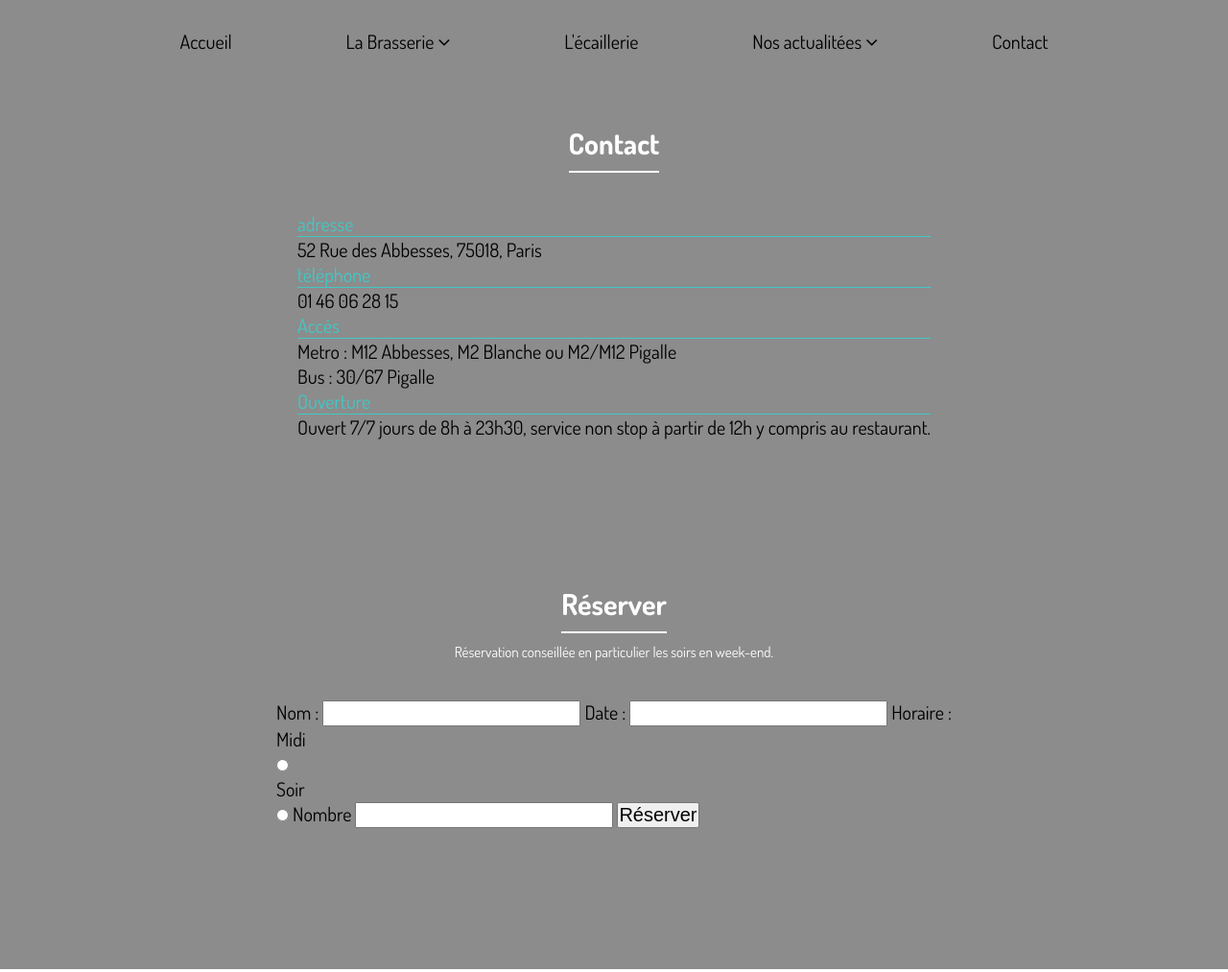
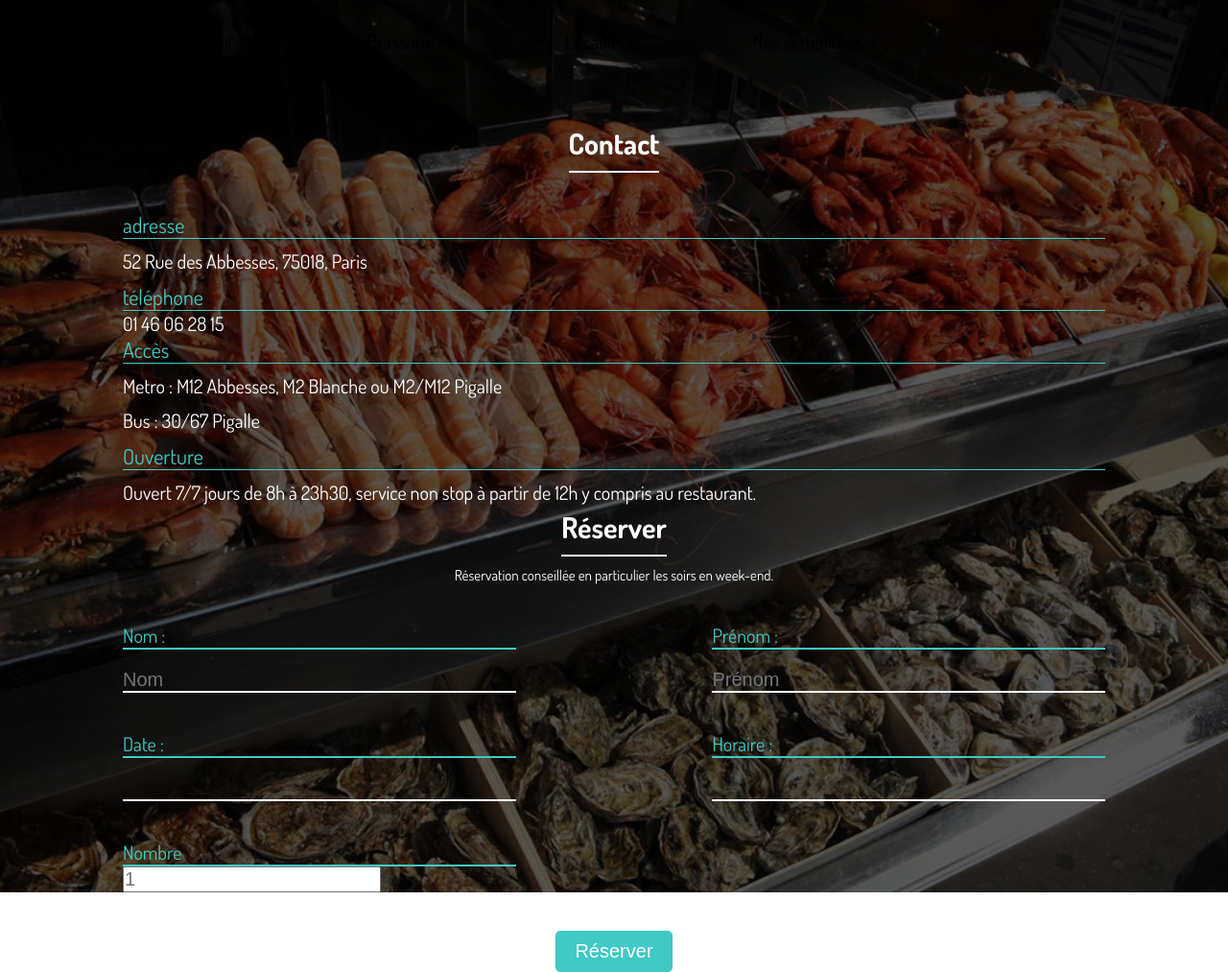
Before and after one commit to DarkMalgos/1y_final, a website: page views/fr/contact.html in a window 1280 px wide. Shown: the whole page at 96% size. Drawn offline with nearby package versions, Linux system fonts and the light colour scheme; files that its build step writes are made by us from their sources; files whose address does not match are found by name.

Commit message:
contact in progress

```diff
--- a/assets/css/contact.css
+++ b/assets/css/contact.css
@@ -1,14 +1,12 @@
 body {
-    /*
     background: url('/img/banc.jpg') center no-repeat;
     background-size: cover;
-*/
     font-family: 'Dosis', sans-serif;
 }
 
 .overlay {
     width: 100%;
-    background: rgba(0, 0, 0, 0.45);
+    background: rgba(0, 0, 0, 0.65);
 }
 
 body>div>header {
@@ -20,21 +18,34 @@ body>div>header {
 #contact {
     margin-top: 80px;
     width: 100%;
-    height: 50vh;
+    height: 45vh;
     display: flex;
     flex-direction: column;
     align-items: center;
 }
 
+#contact>div {
+    width: 100%;
+}
+
 .title-inf {
     color: #40c9c5;
     border-bottom: solid #40c9c5 1px;
+    font-size: 22px;
 }
 
-.MB {}
+a.inf {
+    text-decoration: none;
+}
+
+.inf {
+    margin: 10px 0;
+    color: white;
+    font-size: 20px;
+}
 
 #reserver {
-    margin-top: 80px;
+    margin-top: 40px;
     width: 100%;
     height: 50vh;
     display: flex;
@@ -63,3 +74,73 @@ h2.title-section {
     font-size: 15px;
     margin-bottom: 40px;
 }
+
+form {
+    width: 100%;
+    display: flex;
+    flex-direction: column;
+    align-items: center;
+}
+
+label {
+    color: #40c9c5;
+    border-bottom: solid #40c9c5 2px;
+}
+
+input[type=text] {
+    background-color: transparent;
+    border: none;
+    border-bottom: solid white 2px;
+    color: white;
+}
+
+input[type=radio] {
+    color: #40c9c5;
+}
+
+input[type=submit] {
+    color: white;
+    background-color: #40c9c5;
+    border: none;
+    padding: 10px 20px;
+    border-radius: 5px;
+    margin-top: 40px;
+}
+
+.lab-section {
+    width: 100%;
+    display: flex;
+    flex-direction: row;
+    justify-content: space-between;
+}
+
+.lab-section:not(:first-child) {
+    margin-top: 40px;
+}
+
+.ord-lab {
+    display: flex;
+    flex-direction: column;
+    width: 40%;
+}
+
+.ord-lab input[type=text] {
+    margin-top: 20px;
+}
+
+.ord-lab2 {
+    display: flex;
+    flex-direction: column;
+    align-items: flex-start;
+    margin-top: 40px;
+    width: 100%;
+}
+
+.ord-lab2 label {
+    width: 40%;
+}
+
+.ord-lab2 input[type=text] {
+    width: 40%;
+    margin-top: 20px;
+}
--- /dev/null
+++ b/assets/css/jquery.timepicker.css
@@ -0,0 +1,72 @@
+.ui-timepicker-wrapper {
+	overflow-y: auto;
+	max-height: 150px;
+	width: 6.5em;
+	background: #fff;
+	border: 1px solid #ddd;
+	-webkit-box-shadow:0 5px 10px rgba(0,0,0,0.2);
+	-moz-box-shadow:0 5px 10px rgba(0,0,0,0.2);
+	box-shadow:0 5px 10px rgba(0,0,0,0.2);
+	outline: none;
+	z-index: 10001;
+	margin: 0;
+}
+
+.ui-timepicker-wrapper.ui-timepicker-with-duration {
+	width: 13em;
+}
+
+.ui-timepicker-wrapper.ui-timepicker-with-duration.ui-timepicker-step-30,
+.ui-timepicker-wrapper.ui-timepicker-with-duration.ui-timepicker-step-60 {
+	width: 11em;
+}
+
+.ui-timepicker-list {
+	margin: 0;
+	padding: 0;
+	list-style: none;
+}
+
+.ui-timepicker-duration {
+	margin-left: 5px; color: #888;
+}
+
+.ui-timepicker-list:hover .ui-timepicker-duration {
+	color: #888;
+}
+
+.ui-timepicker-list li {
+	padding: 3px 0 3px 5px;
+	cursor: pointer;
+	white-space: nowrap;
+	color: #000;
+	list-style: none;
+	margin: 0;
+}
+
+.ui-timepicker-list:hover .ui-timepicker-selected {
+	background: #fff; color: #000;
+}
+
+li.ui-timepicker-selected,
+.ui-timepicker-list li:hover,
+.ui-timepicker-list .ui-timepicker-selected:hover {
+	background: #1980EC; color: #fff;
+}
+
+li.ui-timepicker-selected .ui-timepicker-duration,
+.ui-timepicker-list li:hover .ui-timepicker-duration {
+	color: #ccc;
+}
+
+.ui-timepicker-list li.ui-timepicker-disabled,
+.ui-timepicker-list li.ui-timepicker-disabled:hover,
+.ui-timepicker-list li.ui-timepicker-selected.ui-timepicker-disabled {
+	color: #888;
+	cursor: default;
+}
+
+.ui-timepicker-list li.ui-timepicker-disabled:hover,
+.ui-timepicker-list li.ui-timepicker-selected.ui-timepicker-disabled {
+	background: #f2f2f2;
+}
--- a/views/fr/contact.html
+++ b/views/fr/contact.html
@@ -9,6 +9,7 @@
     <link rel="stylesheet" href="//code.jquery.com/ui/1.12.1/themes/base/jquery-ui.css">
     <link rel="stylesheet" href="/css/main.css">
     <link rel="stylesheet" media="screen and (max-width: 1024px)" href="/css/main.css" />
+    <link rel="stylesheet" href="/css/jquery.timepicker.css">
     <link rel="stylesheet" href="/css/contact.css">
 </head>
 
@@ -49,14 +50,14 @@
                 <h1 class="title-section">Contact</h1>
                 <div>
                     <p class='title-inf'>adresse</p>
-                    <p>52 Rue des Abbesses, 75018, Paris</p>
+                    <p class='inf'>52 Rue des Abbesses, 75018, Paris</p>
                     <p class='title-inf'>téléphone</p>
-                    <p>01 46 06 28 15</p>
+                    <a href='tel:0146062815' class='inf'>01 46 06 28 15</a>
                     <p class='title-inf'>Accès</p>
-                    <p>Metro : <span class="MB">M12</span> Abbesses, <span>M2</span> Blanche ou <span>M2/M12</span> Pigalle</p>
-                    <p>Bus : <span>30/67</span> Pigalle</p>
+                    <p class='inf'>Metro : <span>M12</span> Abbesses, <span>M2</span> Blanche ou <span>M2/M12</span> Pigalle</p>
+                    <p class='inf'>Bus : <span>30/67</span> Pigalle</p>
                     <p class='title-inf'>Ouverture</p>
-                    <p>Ouvert 7/7 jours de 8h à 23h30, service non stop à partir de 12h y compris au restaurant.</p>
+                    <p class='inf'>Ouvert 7/7 jours de 8h à 23h30, service non stop à partir de 12h y compris au restaurant.</p>
                 </div>
             </section>
             <section id='reserver'>
@@ -73,17 +74,30 @@
                         </select>
                         <input type="text" id="bio" name="bio" placeholder="Biographie">
                         -->
-                    <label for="">Nom :</label>
-                    <input type="text">
-                    <label for="datepicker">Date :</label>
-                    <input type="text" id="datepicker">
-                    <label for="">Horaire :</label>
-                    <p>Midi</p>
-                    <input type="radio" name='horaire' value='Midi'>
-                    <p>Soir</p>
-                    <input type="radio" name='horaire' value='Soir'>
-                    <label for="">Nombre</label>
-                    <input type="text">
+                    <div class="lab-section">
+                        <div class="ord-lab">
+                            <label for="">Nom :</label>
+                            <input type="text" id="lastname" name="lastname" placeholder="Nom" required>
+                        </div>
+                        <div class="ord-lab">
+                            <label for="">Prénom :</label>
+                            <input type="text" id="firstname" name="firstname" placeholder="Prénom">
+                        </div>
+                    </div>
+                    <div class="lab-section">
+                        <div class="ord-lab">
+                            <label for="datepicker">Date :</label>
+                            <input type="text" id="datepicker" name="datepicker" required>
+                        </div>
+                        <div class="ord-lab">
+                            <label for="">Horaire :</label>
+                            <input type="text" id="timepicker" name="timepicker" required>
+                        </div>
+                    </div>
+                    <div class="ord-lab2">
+                        <label for="">Nombre</label>
+                        <input type="number" id="nombre" name="nombre" placeholder="1" required>
+                    </div>
                     <input type="submit" value="Réserver">
                 </form>
             </section>
@@ -97,6 +111,18 @@
         });
 
     </script>
+    <script src="/js/jquery.timepicker.min.js"></script>
+    <script>
+        $('#timepicker').timepicker({
+            'timeFormat': 'H:i:s',
+            'step': 30,
+            'disableTimeRanges': [
+                ['23', '23:40'],
+                ['00', '12']
+            ]
+        });
+
+    </script>
     <script src="/js/card.js"></script>
 </body>
 
```
Also changed, not shown: assets/js/jquery.timepicker.min.js (added).
